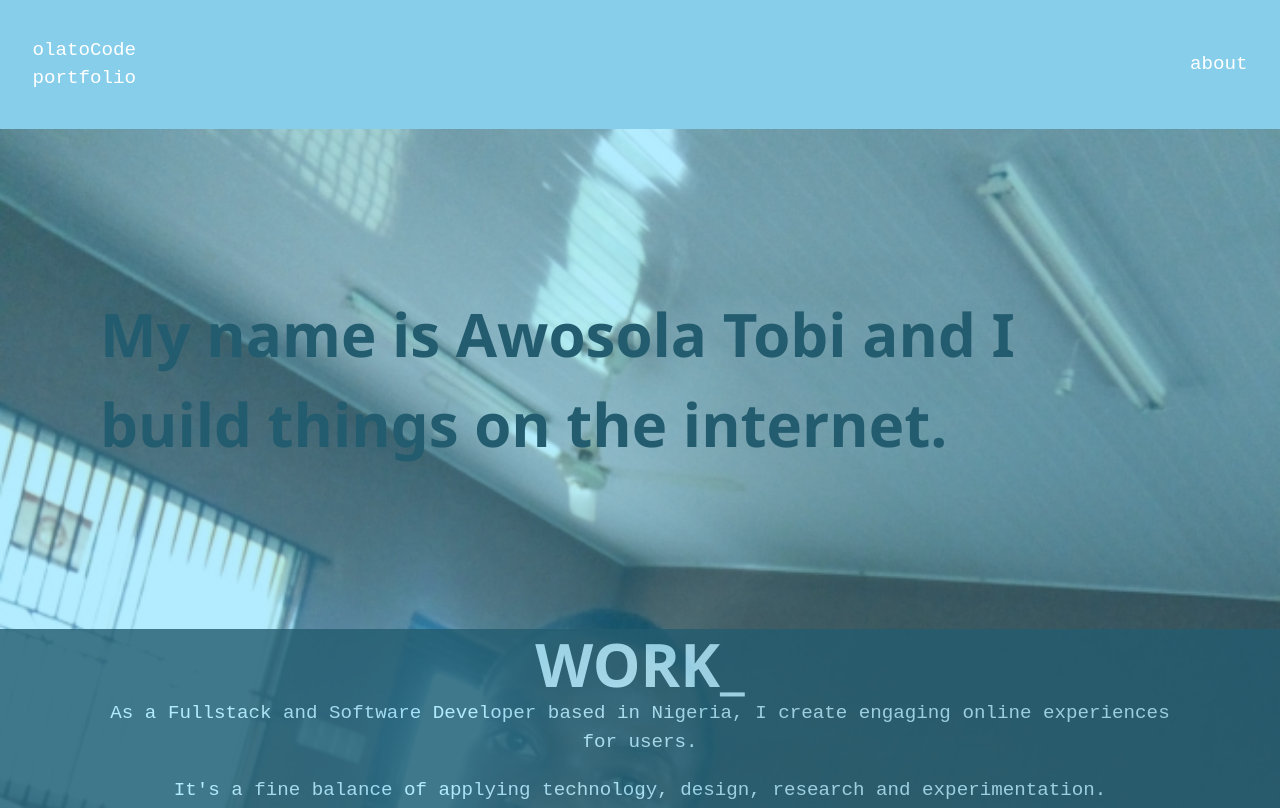
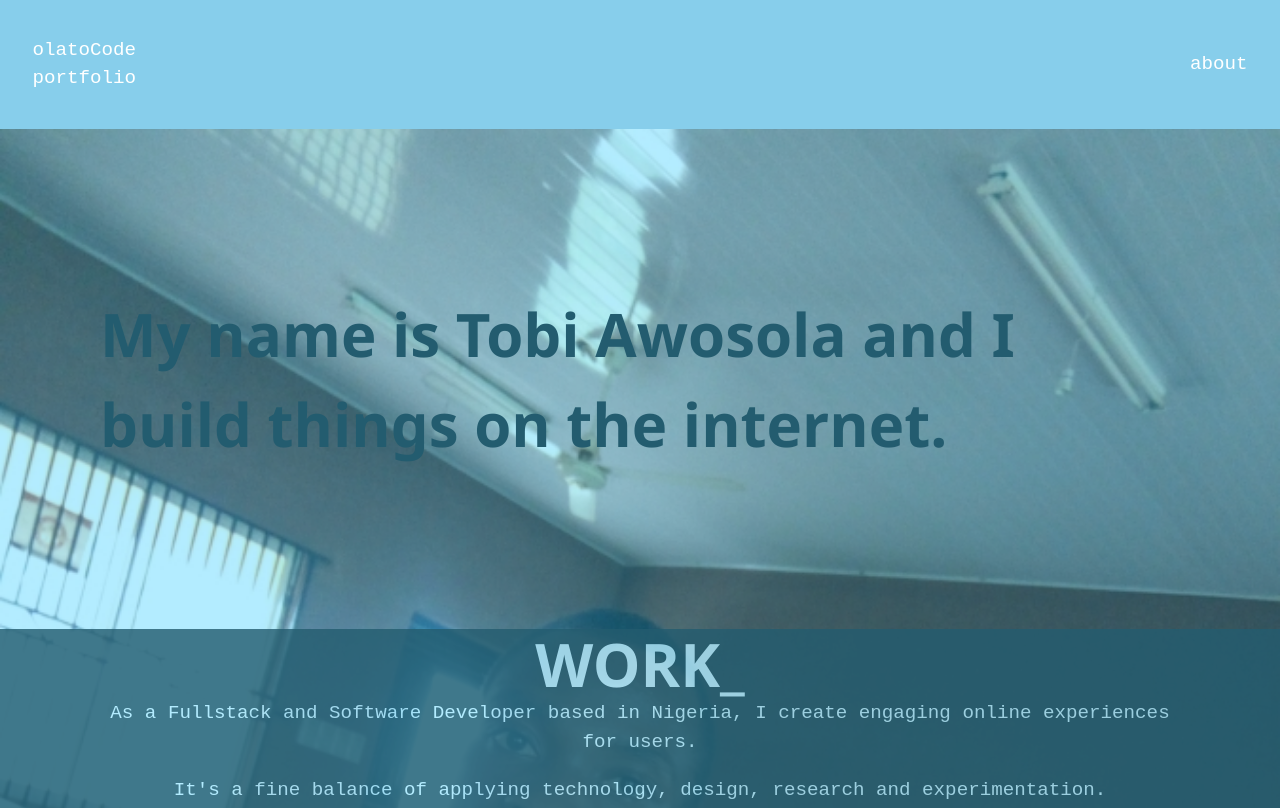
Before and after one commit to olatocode/olatocode-portfolio, a plain HTML site: page index.html in a window 1280 px wide. Shown: the top 808 px of the page. Drawn offline with nearby package versions, Linux system fonts and the light colour scheme.

Commit message:
fix/h3 element of Awosola Tobi was change to Tobi Awosola

```diff
--- a/index.html
+++ b/index.html
@@ -21,7 +21,7 @@
     <main>
         <section class="olato-img">
             <article class="img-container">
-                <h3>My name is Awosola Tobi and I build things on the internet.</h3>
+                <h3>My name is Tobi Awosola and I build things on the internet.</h3>
             </article>
             <article class="skill-container">
                 <h1>WORK_</h1>
```
